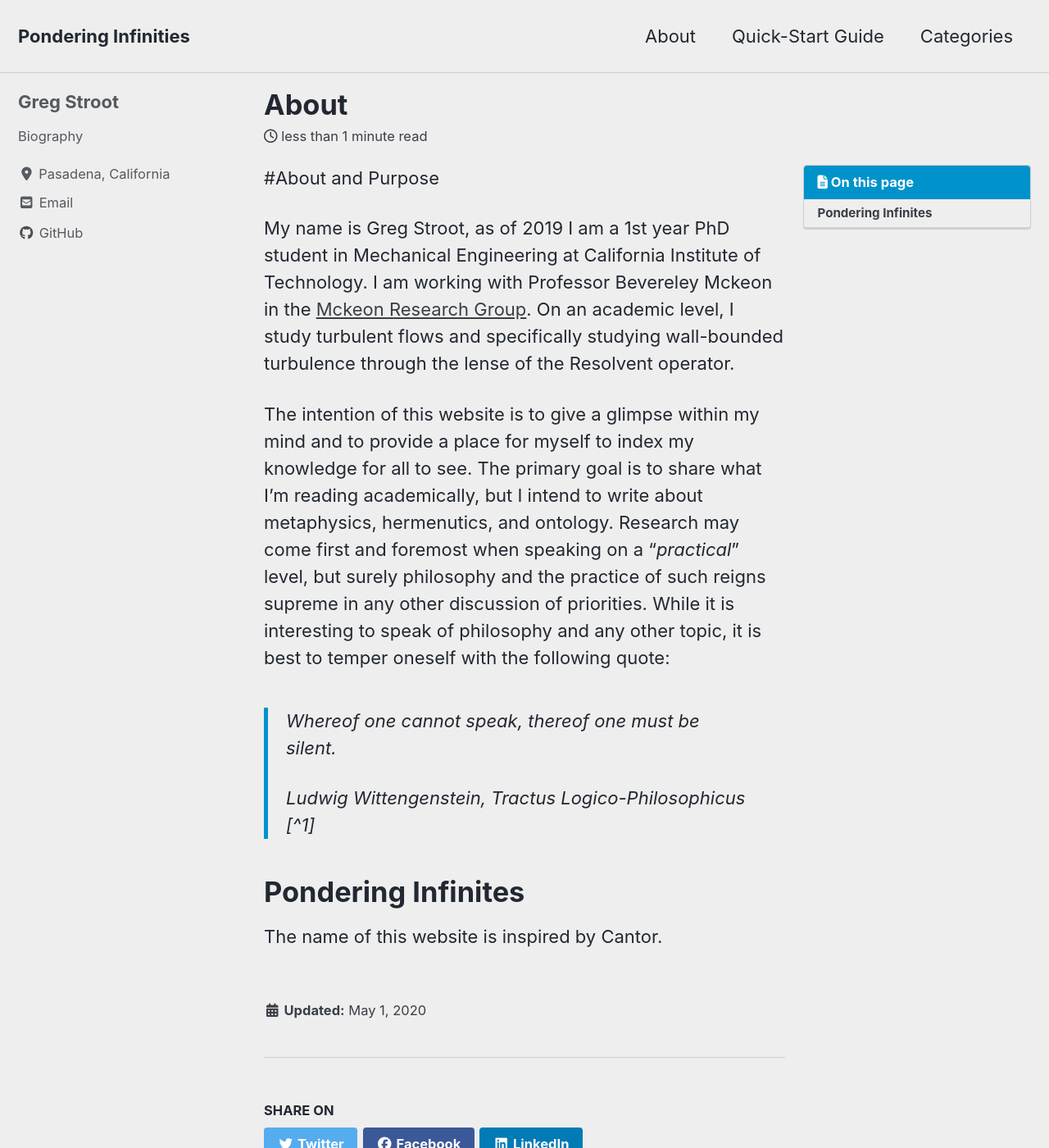
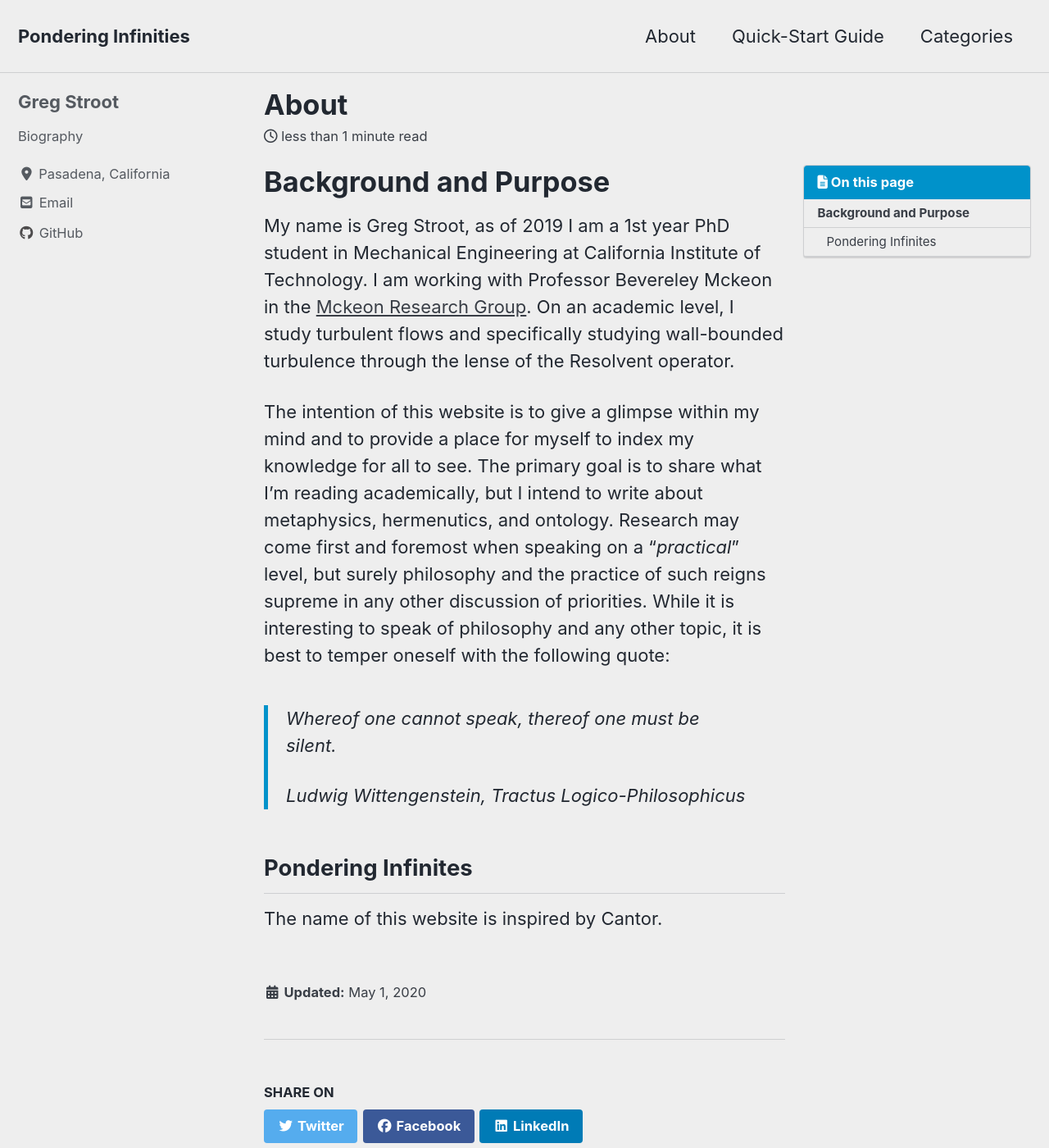
Before and after one commit to GregStroot/GregStroot.github.io, a Jekyll site: the page built from _pages/about.md, in a window 1280 px wide and 1400 px high. Shown: the whole window at 82% size. Built offline with Jekyll 4.4.1, drawn with Linux system fonts in a browser that asks for light colours; cached includes are drawn as plain includes; nearby versions of some CDN libraries.

```diff
--- a/_pages/about.md
+++ b/_pages/about.md
@@ -15,15 +15,17 @@ layouts_gallery:
 last_modified_at: 2020-05-01T10:15:22-04:00
 toc: true
 ---
-#About and Purpose
+
+# Background and Purpose
 
 My name is Greg Stroot, as of 2019 I am a 1st year PhD student in Mechanical Engineering at California Institute of Technology. I am working with Professor Bevereley Mckeon in the [Mckeon Research Group](https://www.mckeon.caltech.edu/). On an academic level, I study turbulent flows and specifically studying wall-bounded turbulence through the lense of the Resolvent operator.
 
 The intention of this website is to give a glimpse within my mind and to provide a place for myself to index my knowledge for all to see. The primary goal is to share what I'm reading academically, but I intend to write about metaphysics, hermenutics, and ontology. Research may come first and foremost when speaking on a "*practical*" level, but surely philosophy and the practice of such reigns supreme in any other discussion of priorities. While it is interesting to speak of philosophy and any other topic, it is best to temper oneself with the following quote:
+
 > Whereof one cannot speak, thereof one must be silent.
 >
-> Ludwig Wittengenstein, *Tractus Logico-Philosophicus* [^1]
+> Ludwig Wittengenstein, *Tractus Logico-Philosophicus*
 
-# Pondering Infinites
+## Pondering Infinites
 
 The name of this website is inspired by Cantor.
```
Also changed, not shown: _posts/2020-07-03-2010-Mckeon-Sharma.md (added, +15 -0 lines).
